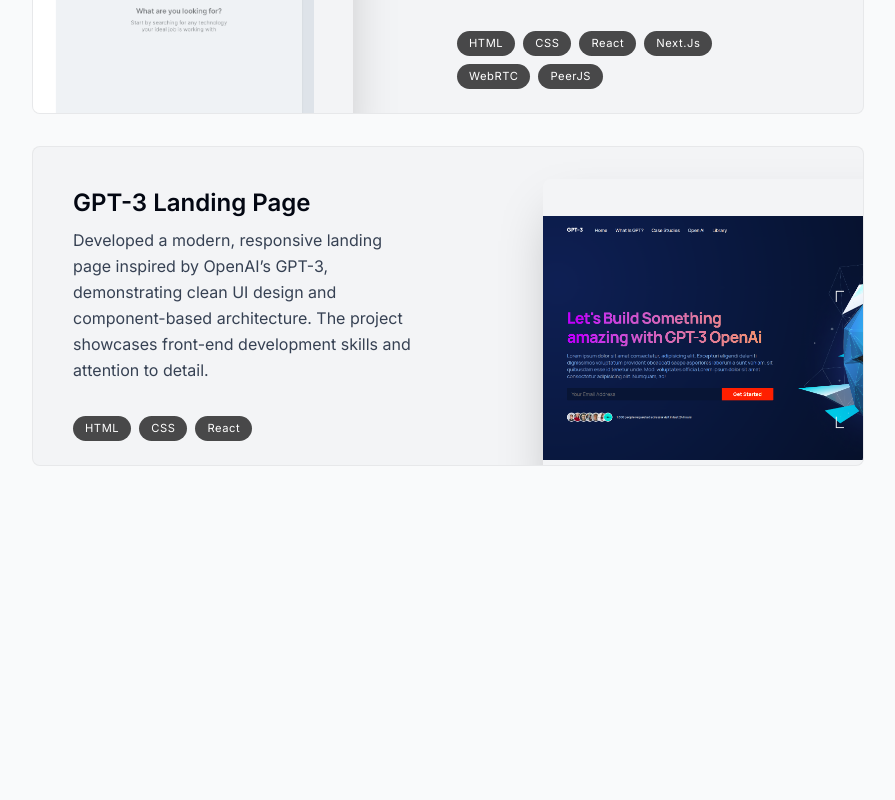
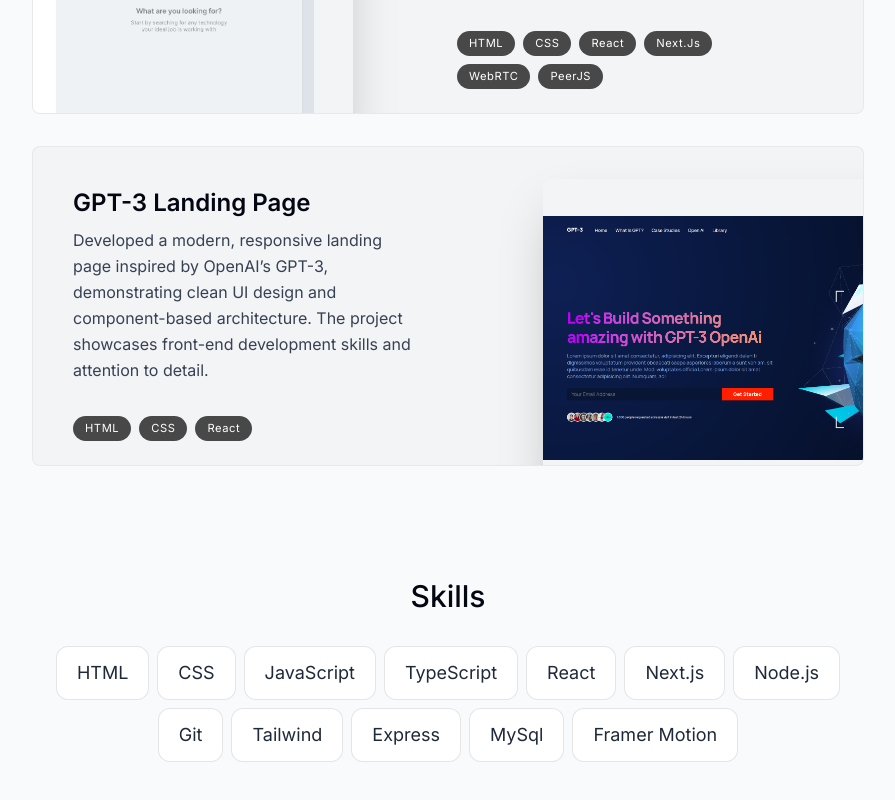
Before and after one commit to PULAK-SN/portfolio-website, a Next.js app: page / in a window 1280 px wide. Shown: the part 1898-2698 px from the top of the page, without its empty margins (192-1087 px from the left). Built offline with nearby package versions, Linux system fonts and the light colour scheme.

Commit message:
Skills section added

```diff
--- a/app/layout.tsx
+++ b/app/layout.tsx
@@ -16,7 +16,7 @@
   children: React.ReactNode;
 }>) {
   return (
-    <html lang="en">
+    <html lang="en" className="!scroll-smooth">
       {/* pt-28 sm:pt-36 dark:bg-gray-900
         dark:text-gray-50 dark:text-opacity-90 */}
       <body
--- a/app/page.tsx
+++ b/app/page.tsx
@@ -2,6 +2,7 @@
 import Intro from "@/components/intro";
 import Projects from "@/components/projects";
 import SectionDivider from "@/components/section-divider";
+import Skills from "@/components/skills";
 
 export default function Home() {
   return (
@@ -10,6 +11,7 @@
       <SectionDivider />
       <About />
       <Projects />
+      <Skills />
     </main>
   );
 }
--- a/components/about.tsx
+++ b/components/about.tsx
@@ -10,6 +10,7 @@
       initial={{ opacity: 0, y: 100 }}
       animate={{ opacity: 1, y: 0 }}
       transition={{ delay: 0.175 }}
+      id="about"
     >
       <SectionHeading>about me</SectionHeading>
 
--- a/components/intro.tsx
+++ b/components/intro.tsx
@@ -8,7 +8,10 @@
 import { FaGithubSquare } from "react-icons/fa";
 const Intro = () => {
   return (
-    <section className="mb-28 text-center max-w-[50rem] sm:mb-0">
+    <section
+      id="home"
+      className="mb-28 text-center max-w-[50rem] sm:mb-0 scroll-mt-[100rem]"
+    >
       <div className="flex justify-center items-center">
         <div className="relative">
           <motion.div
--- a/components/projects.tsx
+++ b/components/projects.tsx
@@ -4,7 +4,7 @@
 import Project from "./project";
 const Projects = () => {
   return (
-    <section>
+    <section className="scroll-mt-28 mb-28" id="projects">
       <SectionHeading>my projects</SectionHeading>
       {projectsData.map((project, index) => (
         <Project key={index} {...project} />
--- /dev/null
+++ b/components/skills.tsx
@@ -0,0 +1,46 @@
+"use client";
+import React from "react";
+import SectionHeading from "./section-heading";
+import { skillsData } from "@/lib/data";
+import { motion } from "framer-motion";
+
+const fadeInAnimationVariants = {
+  initial: {
+    opacity: 0,
+    y: 100,
+  },
+  animate: (index: number) => ({
+    opacity: 1,
+    y: 0,
+    transition: {
+      delay: 0.05 * index,
+    },
+  }),
+};
+const Skills = () => {
+  return (
+    <section
+      id="skills"
+      className="mb-28 max-w-[53rem] scroll-mt-28 text-center sm:mb-40"
+    >
+      <SectionHeading>Skills</SectionHeading>
+      <ul className="flex flex-wrap justify-center gap-2 text-lg text-gray-800">
+        {skillsData.map((skill, index) => (
+          <motion.li
+            key={index}
+            className="bg-white rounded-xl border border-black/[0.1] px-5 py-3"
+            variants={fadeInAnimationVariants}
+            initial="initial"
+            whileInView="animate"
+            viewport={{ once: true }}
+            custom={index}
+          >
+            {skill}
+          </motion.li>
+        ))}
+      </ul>
+    </section>
+  );
+};
+
+export default Skills;
```
